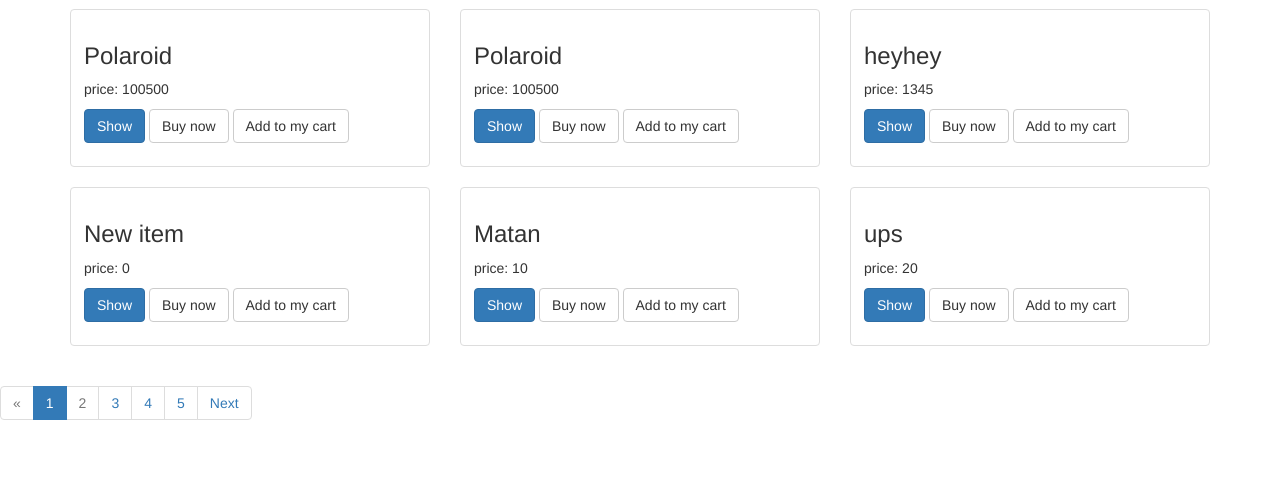
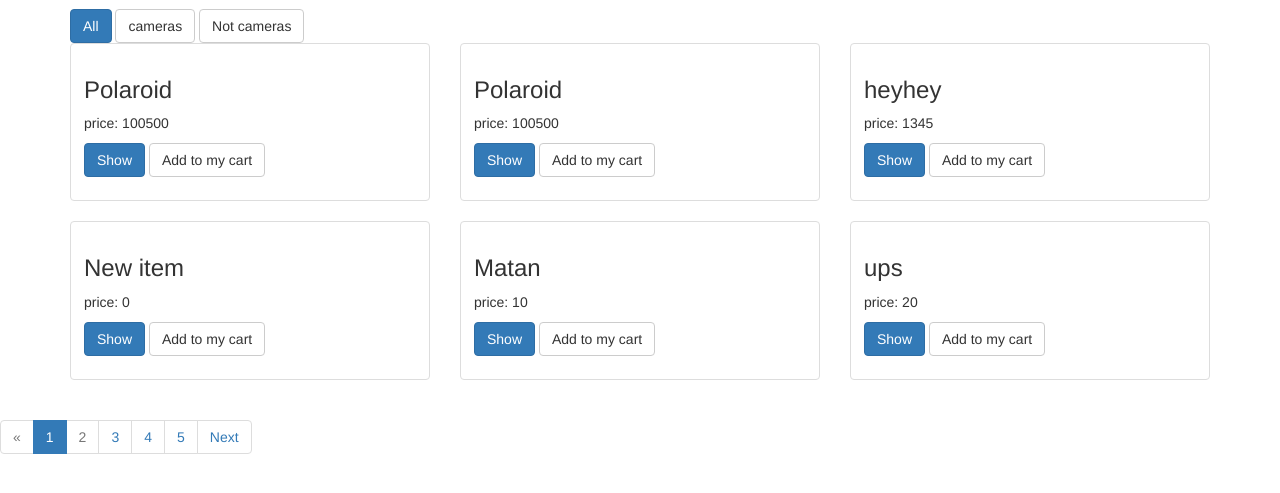
Before and after one commit to NovikMary/E-commerce, a Django app: page /page/1 in a window 1280 px wide. Shown: the part 51-544 px from the top of the page. Run offline with Django 3.2, Linux system fonts and the light colour scheme; data comes from the database, SQL or seed files in the repository; both versions use the stored data as it was after the commit; parts of the project's set-up code (start-up, migrations or seed data) failed here and were passed over; some libraries are stand-ins or nearby versions.

Commit message:
Add categories

```diff
--- a/mysite/urls.py
+++ b/mysite/urls.py
@@ -23,12 +23,13 @@ import paypal.standard.ipn.urls
 
 
 urlpatterns = [
-    url(r'^$', polls.views.catalog),
+    url(r'^$', polls.views.redirect_catalog),
     url(r'^item_(?P<Item_id>\d+)$', polls.views.item),
     url(r'^page/item_(?P<Item_id>\d+)$', polls.views.item),
     url(r'^admin/', admin.site.urls),
     url(r'^cart/*', polls.views.mycart),
     url(r'^page/(\d+)$', polls.views.catalog),
+    url(r'^page/(\d+)/category/(\d+)$', polls.views.catalog),
     url(r'^add-to-cart/$', polls.views.add),
     url(r'^delete-from-cart/$', polls.views.delete),
 
--- a/polls/templates/polls/catalog.html
+++ b/polls/templates/polls/catalog.html
@@ -2,6 +2,25 @@
 {% load staticfiles %}
 
 {% block body_block %}
+    <div class="container">
+        <div class="row">
+            <div class="col-md-6">
+                {% if category_id == 0 %}
+                    <a href="/page/1" class="btn btn-primary custom-button-width" role="button">All</a>
+                {% else %}
+                    <a href="/page/1" class="btn btn-default custom-button-width" role="button">All</a>
+                {% endif %}
+                {% for category in categories %}
+                    {% if category.id == category_id %}
+                        <a href="/page/1/category/{{category.id}}" class="btn btn-primary custom-button-width">{{category.name}}</a>
+                    {% else %}
+                        <a href="/page/1/category/{{category.id}}" class="btn btn-default custom-button-width">{{category.name}}</a>
+                    {% endif %}
+                {% endfor %}
+            </div>
+        </div>
+    </div>
+
     <div class="container">
         <div class="row">
         {%for Item in Items%}
@@ -12,7 +31,7 @@
                         <div class="caption">
                             <h3>{{Item.name}}</h3>
                             <p>price: {{Item.price}}</p>
-                            <p><a href="item_{{Item.id}}" class="btn btn-primary" role="button">Show</a> <a href="payment/cart/" class="btn btn-default" role="button">Buy now</a>
+                            <p><a href="item_{{Item.id}}" class="btn btn-primary" role="button">Show</a>
                             {% if Item in Cart_items %}
                                 Added
                             {% else %}
@@ -31,7 +50,7 @@
       <ul class="pagination">
         <li class="disabled"><a href="#" aria-label="Previous"><span aria-hidden="true">&laquo;</span></a></li>
         <li class="active"><a href="/page/1">1 <span class="sr-only">(current)</span></a></li>
-        <li class="disabled"><a href="/page/2">2 <span class="sr-only">(current)</span></a></li>
+        <li class="disabled"><a href="/page/2/category/{{category_id}}">2 <span class="sr-only">(current)</span></a></li>
         <li><a href="#">3</a></li>
        <li><a href="#">4</a></li>
         <li><a href="#">5</a></li>
--- a/polls/templates/polls/main.html
+++ b/polls/templates/polls/main.html
@@ -16,9 +16,7 @@
 			        }
 			    });
 			   });
-			});
 
-			$(document).ready(function(){
 			  $( "a.remove" ).click(function(){
 			    var current_button = $(this);
 			    var id = $(this).attr('id')
@@ -57,7 +55,7 @@
                     </ul>
 
                     <ul class="nav navbar-nav navbar-right">
-                        {% if username %}
+                        {% if user.is_authenticated %}
                             <li><a = href="/login/vk-oauth2">Выйти ({{ username }})</a>></li>>
                         {% else %}
                             <li><a = href="/login/vk-oauth2">Войти</a></li>
--- a/polls/views.py
+++ b/polls/views.py
@@ -9,10 +9,17 @@ from django.contrib.auth.decorators import login_required
 from django.views.decorators.csrf import csrf_exempt
 from django.core.urlresolvers import reverse
 from paypal.standard.forms import PayPalPaymentsForm
-import random
+from django.http import HttpResponseRedirect
 
-def catalog(request, number_page = 1):
-    all_Items = Item.objects.all()
+def redirect_catalog(request):
+    return HttpResponseRedirect("/page/1")
+
+def catalog(request, number_page = 1, category_id = 0):
+    category_id = int(category_id)
+    if category_id == 0:
+        all_Items = Item.objects.all()
+    else:
+        all_Items = Item.objects.filter(categories__in=[category_id])
     current_page = Paginator(all_Items, 6)
     ps = get_template('polls/catalog.html')
 
@@ -22,8 +29,9 @@ def catalog(request, number_page = 1):
     except:
         cart = Cart()
         cart.save()
-
-    html = ps.render({'Items' : current_page.page(number_page), 'Cart_items' : cart.items.all()})
+    print(category_id)
+    html = ps.render({'Items' : current_page.page(number_page), 'Cart_items' : cart.items.all(),
+        'number_page' : number_page, 'category_id' : int(category_id), 'categories' : Category.objects.all()})
     res = HttpResponse(html)
     res.set_cookie("cart", cart.id)
     return res
```
Also changed, not shown: db.sqlite3.
